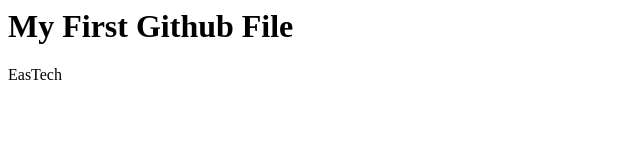
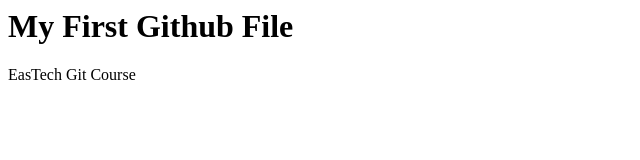
Before and after one commit to khaledkayyali/githubclass, a plain HTML site: page index.html in a window 1280 px wide. Shown: the full height of the page, 0-640 px from the left. Drawn offline with Linux system fonts and the light colour scheme.

Commit message:
commit from github

```diff
--- a/index.html
+++ b/index.html
@@ -1,4 +1,5 @@
 <html>
   <h1>My First Github File</h1>
   EasTech
+  Git Course
 </html>
```
